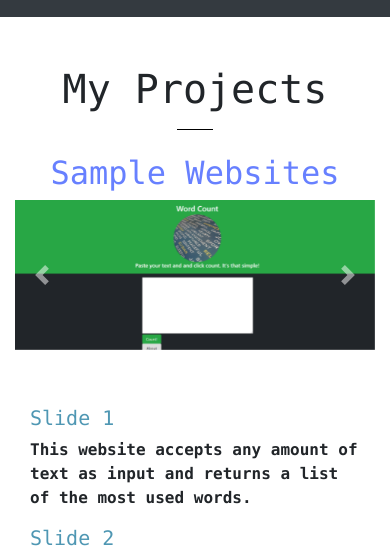
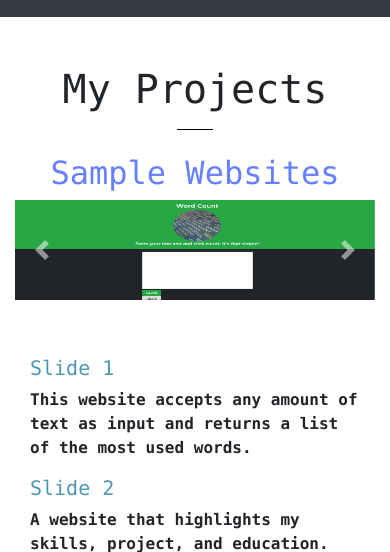
Before and after one commit to Purcell-Kevingithub/PersonalWebsite-project, a Django app: page / in a window 390 px wide. Shown: the part 4257-4809 px from the top of the page. Run offline with Django 3.2, Linux system fonts and the light colour scheme; data that the repository does not hold is empty; some libraries are stand-ins or nearby versions.

```diff
--- a/jobs/templates/jobs/home.html
+++ b/jobs/templates/jobs/home.html
@@ -17,6 +17,12 @@
   @media (min-width: 992px){
     .card-body-big{
       height: 200px;
+    }
+  }
+
+  @media (max-width: 576px) {
+    .small-height{
+      height: 100px;
     }
   }
 
@@ -469,13 +475,13 @@
 
         <div class="carousel-inner">
           <div class="carousel-item active">
-            <img class="d-block w-100" src="{% static 'WordCount.png' %}" alt="First slide">
+            <img class="d-block w-100 small-height" src="{% static 'WordCount.png' %}" alt="First slide">
           </div>
           <div class="carousel-item">
-            <img class="d-block w-100" src="{% static 'KevWebsite.png' %}" alt="Second slide">
+            <img class="d-block w-100 small-height" src="{% static 'KevWebsite.png' %}" alt="Second slide">
           </div>
           <div class="carousel-item">
-            <img class="d-block w-100" src="{% static 'productclone3.PNG' %}" alt="Third slide">
+            <img class="d-block w-100 small-height" src="{% static 'productclone3.PNG' %}" alt="Third slide">
           </div>
         </div>
         <a class="carousel-control-prev" href="#carousel" role="button" data-slide="prev">
```
Also changed, not shown: 1 other file.
